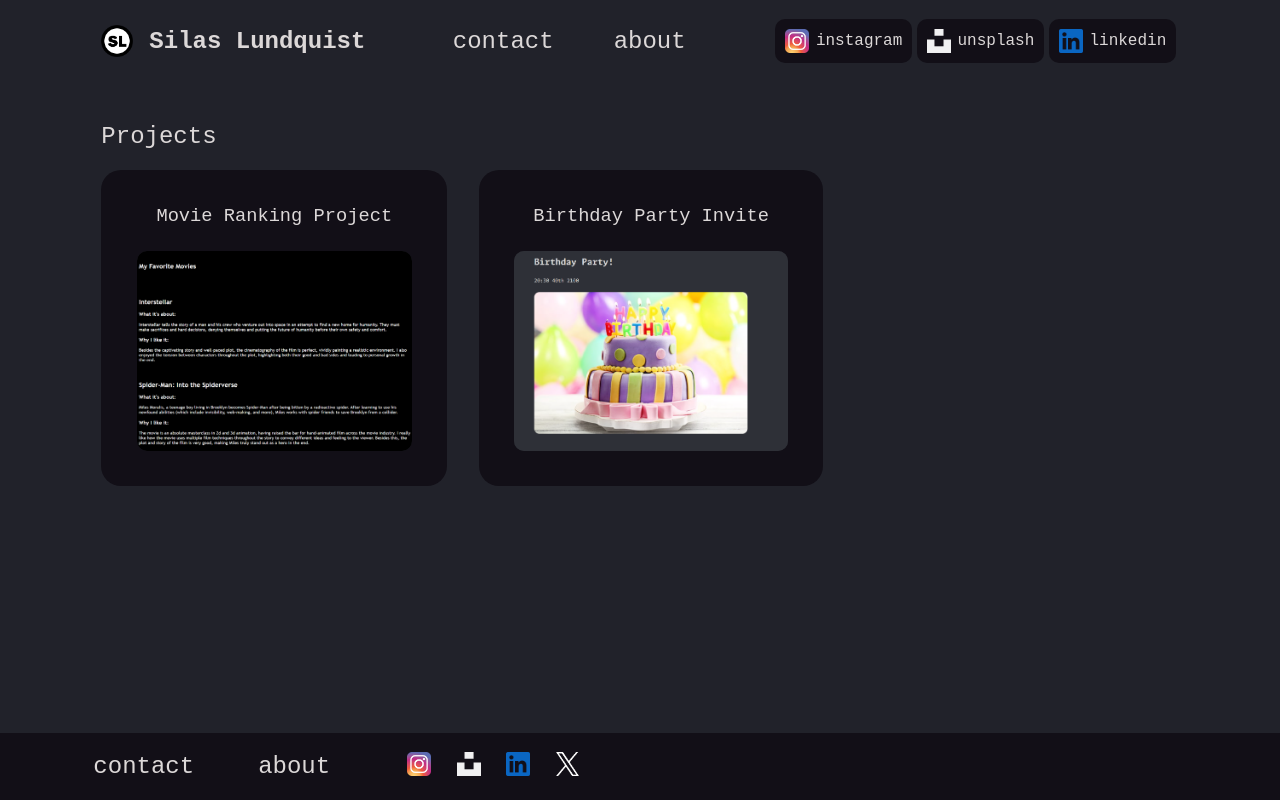
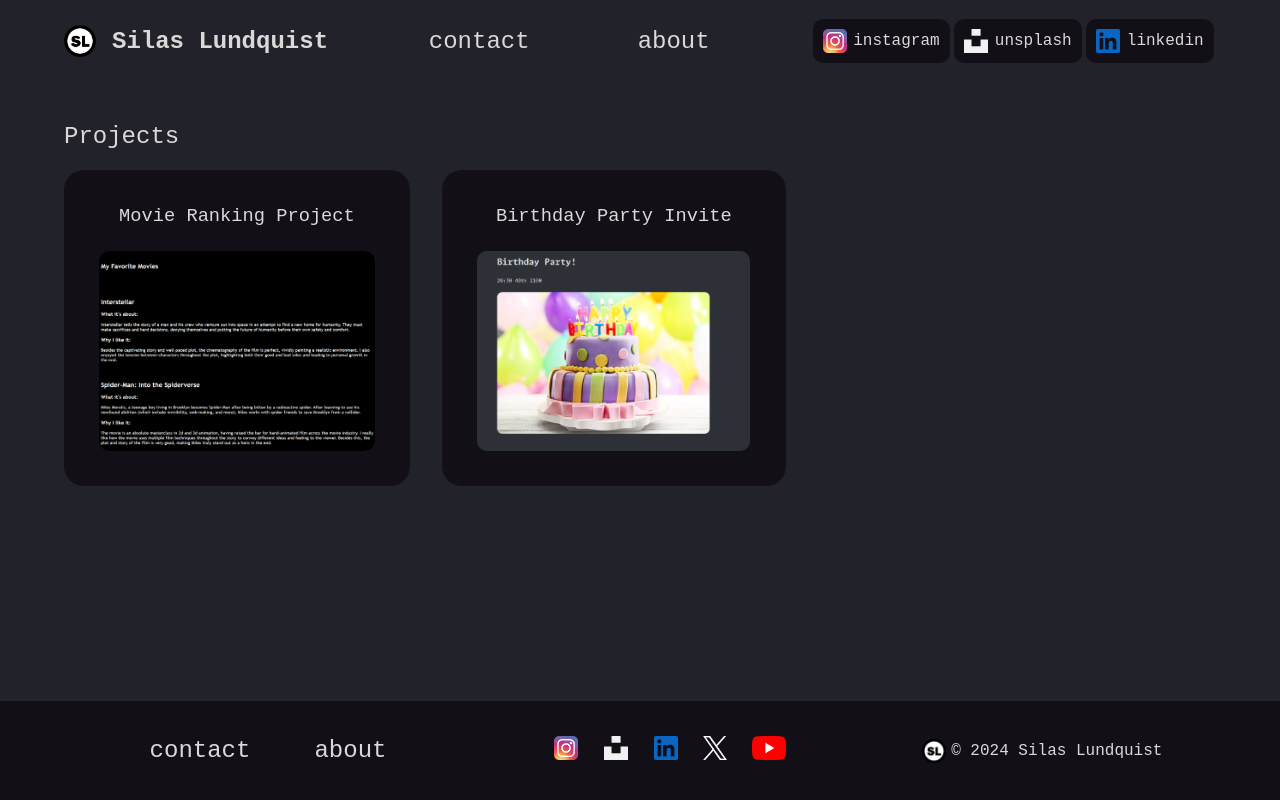
Before and after one commit to SLundquist/slundquist.github.io, a plain HTML site: page index.html in a window 1280 px wide. Drawn offline with Linux system fonts and the light colour scheme.

Commit message:
V0.4 Update
- Added YouTube link in the footer
- made the site overall more responsive when scaling (especially the footer)
- Added copyright section in the footer
- most buttons now react to hovering
- added more comments in the css file for easier readability

```diff
--- a/index.html
+++ b/index.html
@@ -46,11 +46,19 @@
             <img class="portfolioElementImage" src="./assets/images/birthdayPartyInvite.png" alt="website screenshot" />
           </a>
         </div>
+        <!-- <h2 class="appTitle">Education & Experience</h2>
+        <div class="educationAndExperienceElements"></div>
+        <h2 class="appTitle"></h2>
+        (To add later when expanding the site)-->
       </div>
       <footer class="footer">
         <div class="footerInternalLinksContainer">
-          <a class="footerInternalLink" href="./public/contact.html"><h2 class="footerInternalLinksText">contact</h2></a>
-          <a class="footerInternalLink" href="./public/about.html"><h2 class="footerInternalLinksText">about</h2></a>
+          <a class="footerInternalLink" href="./public/contact.html">
+            <h2 class="footerInternalLinksText">contact</h2>
+          </a>
+          <a class="footerInternalLink" href="./public/about.html">
+            <h2 class="footerInternalLinksText">about</h2>
+          </a>
         </div>
         <div class="footerExternalLinksContainer">
           <a class="footerExternalLinkBox" target="_blank" href="https://www.instagram.com/silaslundquist/">
@@ -65,6 +73,13 @@
           <a class="footerExternalLinkBox" target="_blank" href="https://x.com/silaslundquist">
             <img class="footerLinkIcon" src="./assets/icons/xLogo.png" alt="x.com logo" />
           </a>
+          <a class="footerExternalLinkBox" target="_blank" href="https://www.youtube.com/@silaslundquist">
+            <img class="footerLinkIcon" src="./assets/icons/YTLogo.png" alt="youtube.com Logo" />
+          </a>
+        </div>
+        <div class="footerCopyrightContainer">
+          <img class="footerCopyrightLogo" src="./assets/icons/slSymbol.png" alt="S L Logo" />
+          <p class="footerCopyrightText">© 2024 Silas Lundquist</p>
         </div>
       </footer>
     </div>
--- a/style.css
+++ b/style.css
@@ -4,6 +4,7 @@
   --buttonHoverColor: #bbbbbb ;
   --textColor: #dcd8d8;
   --textHoverColor: #120f17;
+  --LRPadding: calc((100vw - 1000px) / 5); /*To replace: padding: 0rem calc((100vw - 1000px) / 3);*/
 }
 
 * { /*General website style properties*/
@@ -19,7 +20,7 @@
   flex-flow: row wrap;
   margin: 0;
   margin-bottom: 3rem;
-  padding: 0rem calc((100vw - 1000px) / 3);
+  padding: 0 var(--LRPadding) 0 var(--LRPadding) ;
   justify-content: space-between;
   flex-basis: 500px;
   align-items: center;
@@ -39,7 +40,13 @@
 .internalLinkText {
   font-weight: 100;
   margin: 0;
-  padding: 0;
+  padding: 1rem 1.5rem 1rem 1.5rem;
+  border-radius: 10px;
+}
+
+.internalLinkText:hover {
+  font-weight: bold;
+  background: var(--secondaryBackgroundColor);
 }
 
 .logoBox { /*Entire Logo*/
@@ -94,10 +101,11 @@
 
 .linkBox:hover .linkText { /*Changes the text color when hovering over .linkBox*/
   color: var(--textHoverColor);
+  font-weight: bold;
 }
 
 .appContainer { /*Container for all app elements*/
-  padding: 0rem calc((100vw - 1000px) / 3);
+  padding: 0 var(--LRPadding) 0 var(--LRPadding);
   margin: 0;
 }
 
@@ -128,6 +136,7 @@
 
 .portfolioElement:hover .portfolioElementTitle { /*Changes the title color when hovering over the element container*/
   color: var(--textHoverColor);
+  font-weight: bold;
 }
 
 .portfolioElementTitle { /*title of all project names*/
@@ -148,27 +157,34 @@
 }
 
 .footer { /*entire footer container*/
-  padding: 0rem calc((100vw - 1000px) / 3);
+  padding: 0 var(--LRPadding) 0 var(--LRPadding);
+  right: 0;
+  left: 0;
   position: fixed;
-  left: 0;
   bottom: 0;
-  width: 100%;
+  max-width: 100vw;
   background: #120f17;
   display: flex;
   flex-flow: row nowrap;
+  justify-content: space-around;
+  align-items: center;
 }
 
 .footerInternalLinksText { /*Actual text of the footer links*/
   font-weight: 500;
-  padding-right: 4rem;
+  padding: 1rem 2rem 1rem 2rem;
   background: transparent;
+}
+
+.footerInternalLinksText:hover { /*Activates when hovering over the internal link text in the footer*/
+  font-weight: bold;
 }
 
 .footerInternalLink { /*a tags that contain h2 titles for the footer links*/
   background: transparent;
 }
 
-.footerExternalLinksContainer {
+.footerExternalLinksContainer { /*Container for all external links in the footer*/
   background: transparent;
   display: flex;
   flex-flow: row nowrap;
@@ -176,18 +192,36 @@
   justify-content: center;
 }
 
-.footerLinkIcon {
+.footerLinkIcon { /*Class for all icons of links in the footer*/
   height: 1.5rem;
   margin: 0.4rem;
   background: transparent;
 }
 
-.footerExternalLinkBox {
+.footerExternalLinkBox { /*Box for each specific link icon*/
   background: transparent;
   margin: 0.4rem;
 }
 
-/*
+.footerCopyrightContainer { /*Contains the copyright elements in the footer*/
+  background: transparent;
+  display: flex;
+  flex-flow: row nowrap;
+  justify-content: center;
+  align-items: center;
+}
+
+.footerCopyrightLogo { /*SL logo for the copyright area*/
+  height: 1.5rem;
+  background: transparent;
+}
+
+.footerCopyrightText { /*Copyright Text*/
+  background: transparent;
+  padding-left: 5px;
+}
+
+/* Experimental Code
 @media screen and (max-width: 541) {
 
   .linkBox {
```
Also changed, not shown: assets/icons/YTLogo.png (added).
